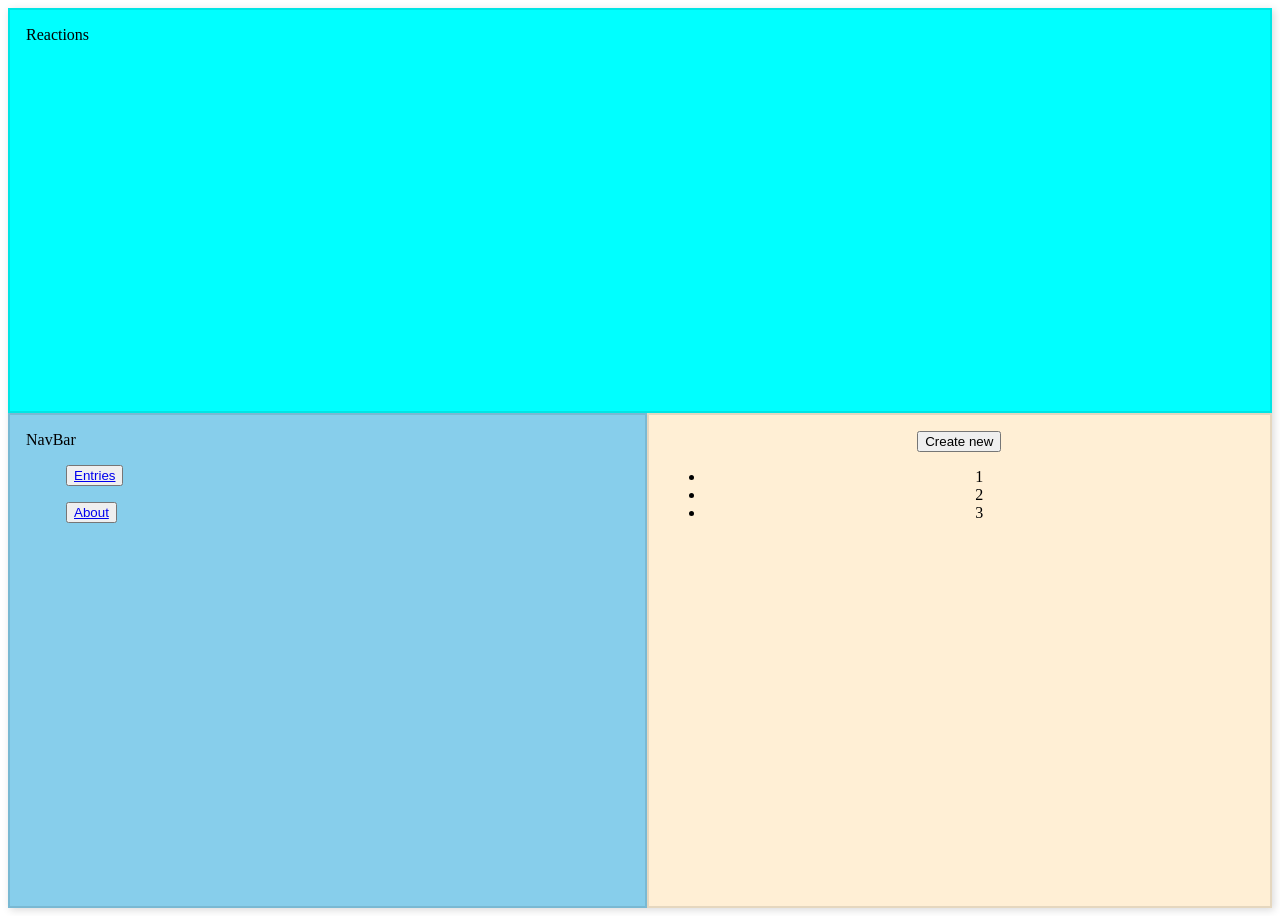
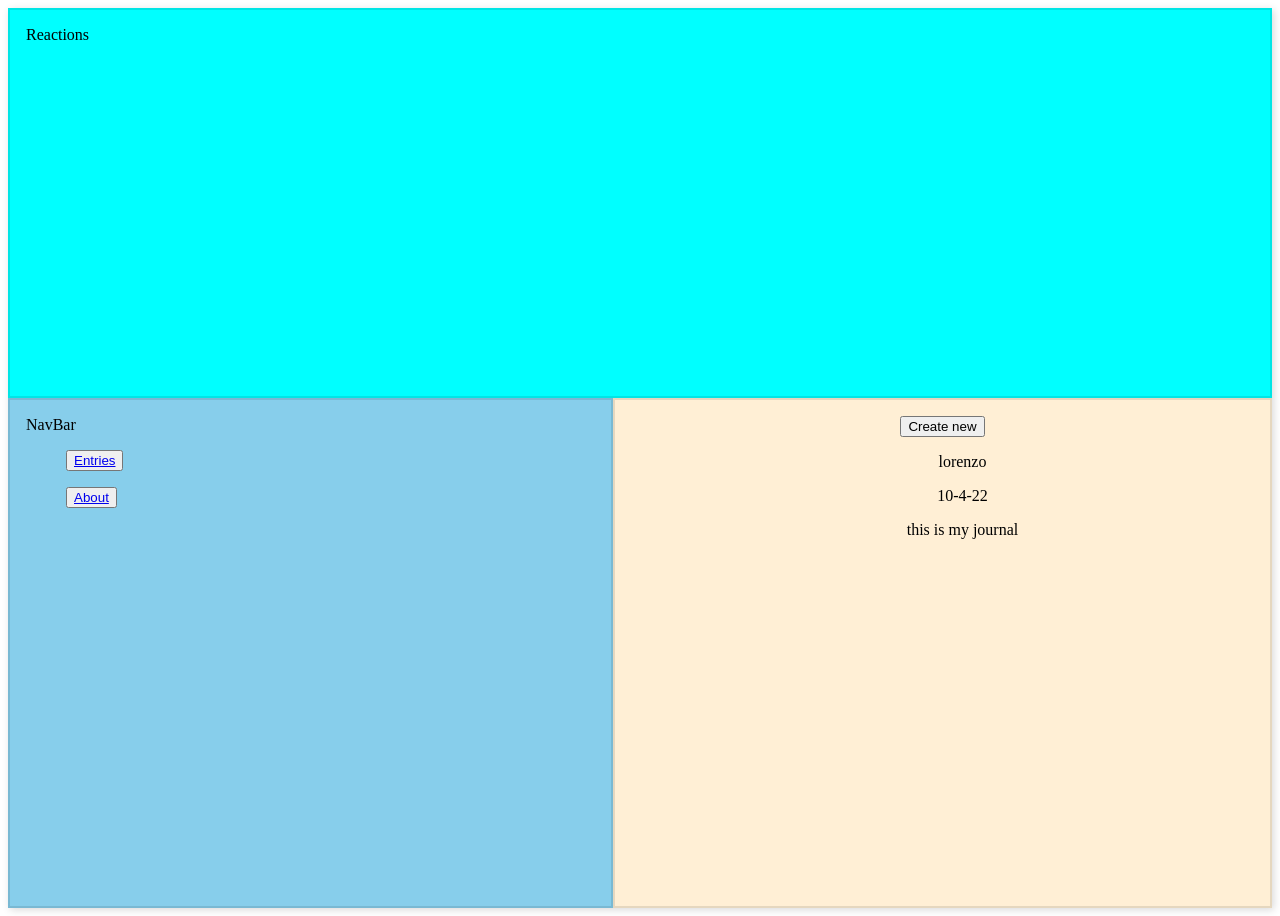
Before and after one commit to angelroundtrip/phase-2-group-project, a React (Create React App) app: page / in a window 1280 px wide. Built offline with nearby package versions, Linux system fonts and the light colour scheme; data requests are answered from the project's data file.

Commit message:
populated entries page with data from db.json

```diff
--- a/src/components/App.js
+++ b/src/components/App.js
@@ -6,6 +6,7 @@ import JournalForm from './JournalForm'
 import NavBar from './NavBar';
 import styled, {css} from 'styled-components';
 import EntryViewer from './EntryViewer';
+import {useState, useEffect} from 'react'
 
 function App() {
 
@@ -60,6 +61,15 @@ function App() {
   } */
 `;
 
+  const [entries, setEntries] = useState([])
+
+  useEffect( () => {
+    fetch('http://localhost:3000/entries')
+      .then(r => r.json())
+      .then(setEntries)
+  }, [] )
+
+
   return (
     <CleanStyle >
 
@@ -67,7 +77,7 @@ function App() {
       <NavBar/>
       <Switch>
         <Route exact path='/'>
-          <JournalEntries/>
+          <JournalEntries entries={entries} />
         </Route>
         <Route path='/new'>
           <JournalForm/>
--- a/src/components/JournalEntries.js
+++ b/src/components/JournalEntries.js
@@ -1,7 +1,8 @@
 import React from 'react'
 import {Link} from 'react-router-dom'
+import JournalListItem from './JournalListItem'
 
-function JournalEntries() {
+function JournalEntries({entries}) {
   return (
     <div className='journal-entries'>
         <Link to='/new'>
@@ -10,9 +11,7 @@ function JournalEntries() {
             </button>
         </Link>
         <ul>
-            <li>1</li>
-            <li>2</li>
-            <li>3</li>
+            {entries.map(entry => <JournalListItem entry={entry} key={entry.id} /> )}
         </ul>
     </div>
   )
--- /dev/null
+++ b/src/components/JournalListItem.js
@@ -0,0 +1,13 @@
+import React from 'react'
+
+function JournalListItem({entry}) {
+  return (
+    <div>
+        <p>{entry.name}</p>
+        <p>{entry.date}</p>
+        <p>{entry.body}</p>
+    </div>
+  )
+}
+
+export default JournalListItem
```
